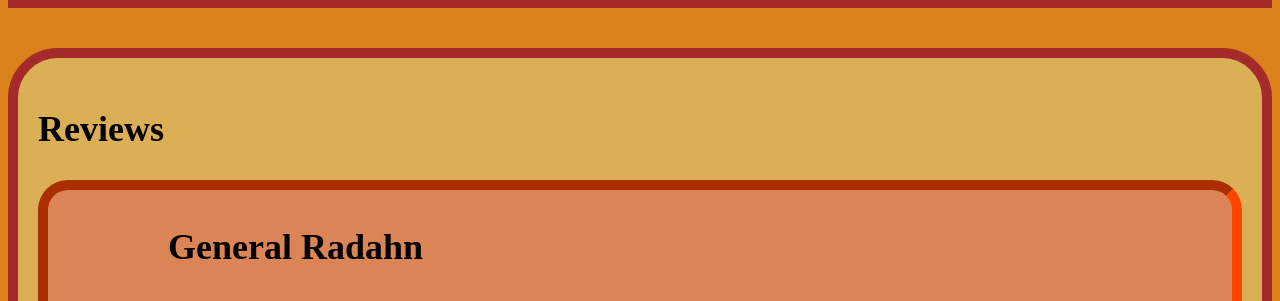
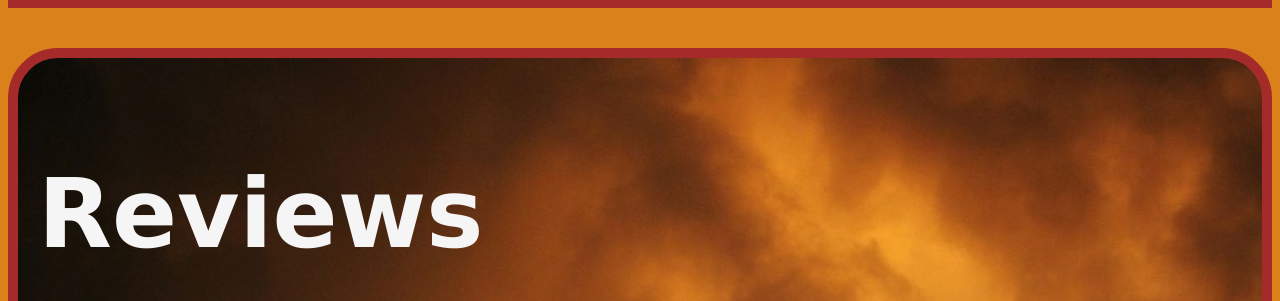
Before and after one commit to dominoracle/midterm-dominoracle-main, a plain HTML site: page index.html in a window 1280 px wide. Shown: the part 2830-3131 px from the top of the page. Drawn offline with Linux system fonts and the light colour scheme.

Commit message:
Added background to reviews and a little font edit

```diff
--- a/css/style.css
+++ b/css/style.css
@@ -52,7 +52,7 @@
     /* Reviews */
 
     #reviews{
-        font-size: 150%;
+        font-size: 200%;
         text-align: left;
         margin-left: auto;
         margin-right: auto;
@@ -62,6 +62,13 @@
         border:10px solid brown;
         border-radius: 50px;
         margin-bottom: 1em;
+        background-image: url(../img/CLOUD\ BACKGROUND.jpg);
+    }
+
+    #reviews h2 {
+        color: whitesmoke;
+        font-size: 300%;
+        font-family: 'Lucida Sans', 'Lucida Sans Regular', 'Lucida Grande', 'Lucida Sans Unicode', Geneva, Verdana, sans-serif;
     }
 
     .review {
@@ -69,7 +76,7 @@
         border-radius: 30px;
         border-style: inset;
         background-color: #db8556;
-        margin-bottom: 2em;
+        margin-bottom: 1em;
         padding-left: 5em;
     }
 
```
Also changed, not shown: img/CLOUD BACKGROUND.jpg (added).
